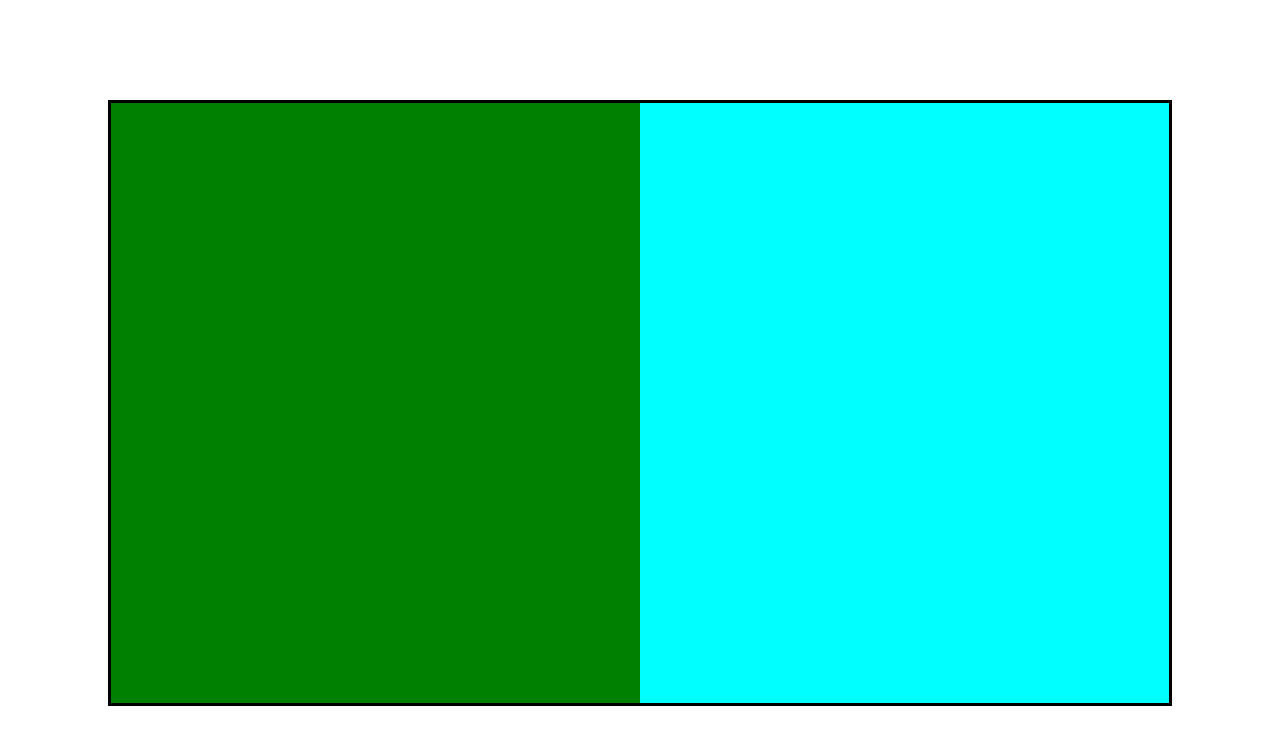
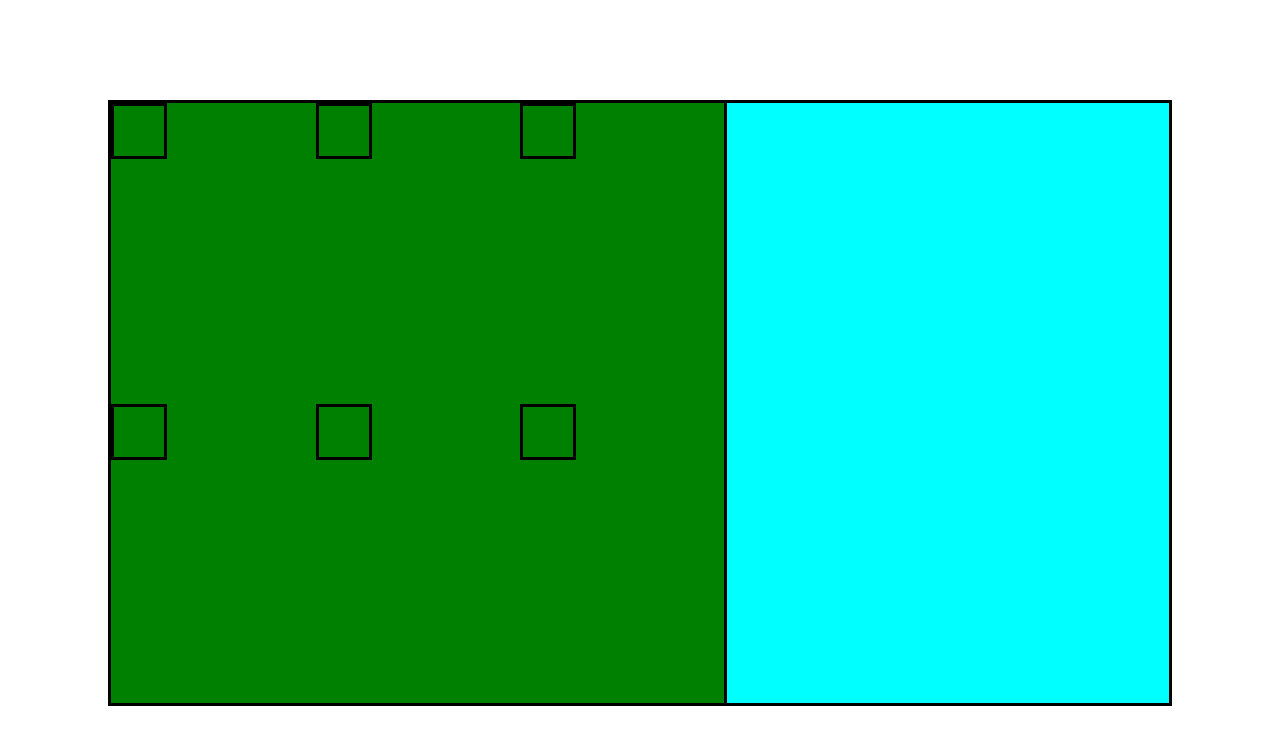
Before and after one commit to erikhoffer/2024_2aWI_SWP, a plain HTML site: page CSS/Übung 7.1.html in a window 1280 px wide. Drawn offline with Linux system fonts and the light colour scheme.

Commit message:
initial commit

```diff
--- a/CSS/Übung 7.1.html
+++ b/CSS/Übung 7.1.html
@@ -13,16 +13,25 @@
             border-style: solid;
             height: 600px;
             margin: 100px;
-
         }
 
         .inner-grid1{
+            display: grid;
+            grid-template-columns: auto auto auto;
             background-color: green;
+            border-right: solid;
+            gap: 1px;
+        }
+        .box1{
+            border-style: solid;
+            height: 50px;
+            width: 50px;
         }
 
         .inner-grid2{
             background-color: aqua;
         }
+
 
 
     </style>
```
